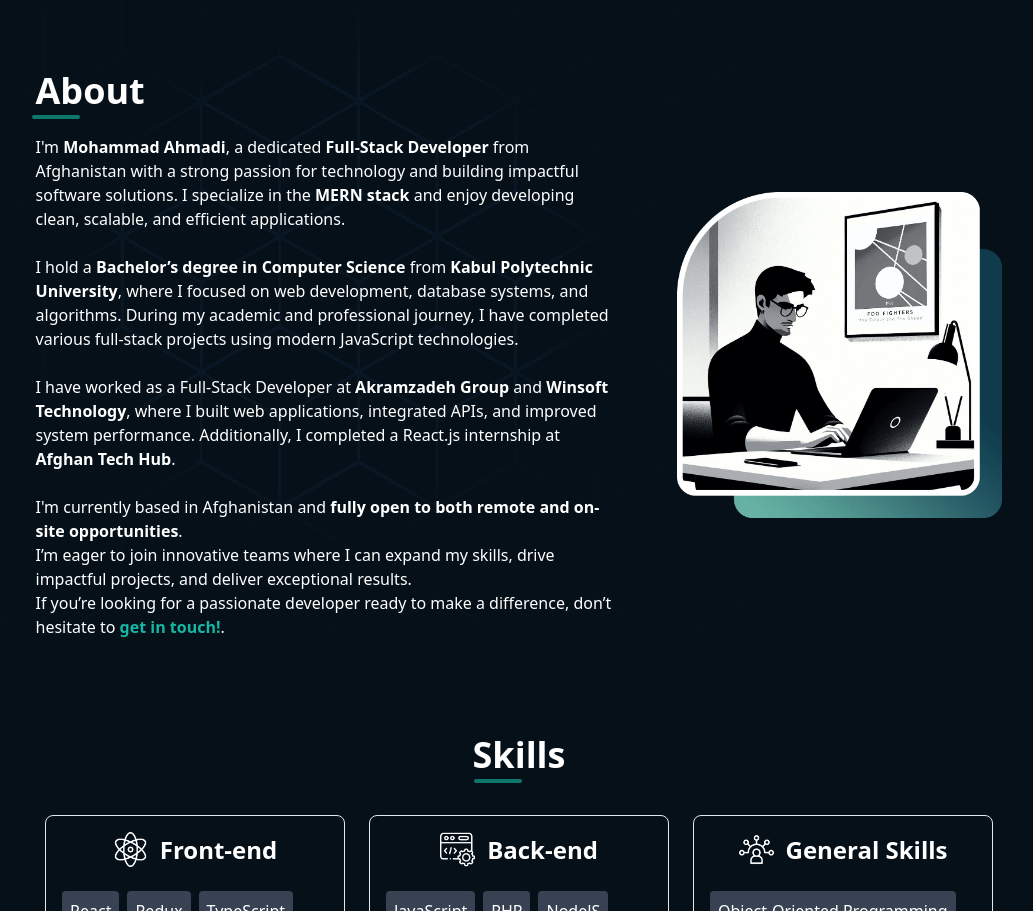
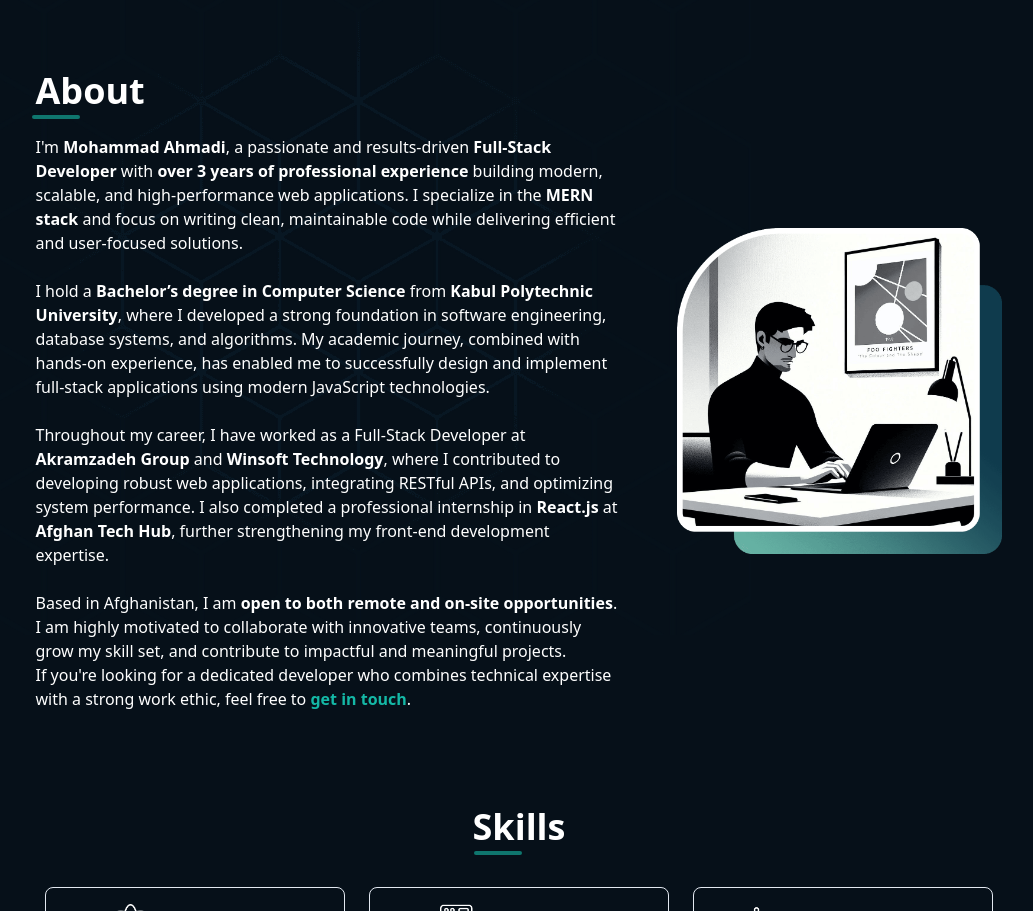
Before and after one commit to Tamohammad/Portfolio, a React (Vite) app: page / in a window 1280 px wide. Shown: the part 740-1651 px from the top of the page, without its empty margins (121-1154 px from the left). Built offline with nearby package versions, Linux system fonts and the light colour scheme.

Commit message:
update portfolio

```diff
--- a/src/components/About.tsx
+++ b/src/components/About.tsx
@@ -18,17 +18,21 @@ function About() {
             About
             <hr
               className="w-10 border-t-4 rounded border-teal-700 absolute left-[50%] -translate-x-12
-        md:mt-1 md:w-12 md:left-0 md:-translate-x-1"
+  md:mt-1 md:w-12 md:left-0 md:-translate-x-1"
             />
           </h2>
 
           <p>
-            I'm <span className="font-bold">Mohammad Ahmadi</span>, a dedicated{" "}
-            <span className="font-bold">Full-Stack Developer</span> from
-            Afghanistan with a strong passion for technology and building
-            impactful software solutions. I specialize in the{" "}
-            <span className="font-bold">MERN stack</span> and enjoy developing
-            clean, scalable, and efficient applications.
+            I'm <span className="font-bold">Mohammad Ahmadi</span>, a passionate
+            and results-driven{" "}
+            <span className="font-bold">Full-Stack Developer</span> with{" "}
+            <span className="font-bold">
+              over 3 years of professional experience
+            </span>{" "}
+            building modern, scalable, and high-performance web applications. I
+            specialize in the <span className="font-bold">MERN stack</span> and
+            focus on writing clean, maintainable code while delivering efficient
+            and user-focused solutions.
           </p>
           <br />
 
@@ -38,36 +42,39 @@ function About() {
               Bachelor’s degree in Computer Science
             </span>{" "}
             from <span className="font-bold">Kabul Polytechnic University</span>
-            , where I focused on web development, database systems, and
-            algorithms. During my academic and professional journey, I have
-            completed various full-stack projects using modern JavaScript
+            , where I developed a strong foundation in software engineering,
+            database systems, and algorithms. My academic journey, combined with
+            hands-on experience, has enabled me to successfully design and
+            implement full-stack applications using modern JavaScript
             technologies.
           </p>
           <br />
 
           <p>
-            I have worked as a Full-Stack Developer at{" "}
+            Throughout my career, I have worked as a Full-Stack Developer at{" "}
             <span className="font-bold">Akramzadeh Group</span> and{" "}
-            <span className="font-bold">Winsoft Technology</span>, where I built
-            web applications, integrated APIs, and improved system performance.
-            Additionally, I completed a React.js internship at{" "}
-            <span className="font-bold">Afghan Tech Hub</span>.
+            <span className="font-bold">Winsoft Technology</span>, where I
+            contributed to developing robust web applications, integrating
+            RESTful APIs, and optimizing system performance. I also completed a
+            professional internship in{" "}
+            <span className="font-bold">React.js</span> at{" "}
+            <span className="font-bold">Afghan Tech Hub</span>, further
+            strengthening my front-end development expertise.
           </p>
 
           <br />
 
           <p>
-            I'm currently based in Afghanistan and{" "}
+            Based in Afghanistan, I am{" "}
             <span className="font-bold">
-              fully open to both remote and on-site opportunities
+              open to both remote and on-site opportunities
             </span>
-            .
+            . I am highly motivated to collaborate with innovative teams,
+            continuously grow my skill set, and contribute to impactful and
+            meaningful projects.
             <br />
-            I’m eager to join innovative teams where I can expand my skills,
-            drive impactful projects, and deliver exceptional results.
-            <br />
-            If you’re looking for a passionate developer ready to make a
-            difference, don’t hesitate to{" "}
+            If you're looking for a dedicated developer who combines technical
+            expertise with a strong work ethic, feel free to{" "}
             <ScrollLink
               smooth={true}
               offset={-100}
@@ -75,7 +82,7 @@ function About() {
               to="contact"
               className="font-bold text-teal-500 cursor-pointer hover:underline"
             >
-              get in touch!
+              get in touch
             </ScrollLink>
             .
           </p>
--- a/src/components/Hero.tsx
+++ b/src/components/Hero.tsx
@@ -36,15 +36,16 @@ function Hero() {
             <span className="">I'm a Full-Stack Developer</span>
           </p>
           <p className="mt-4 mb-10 text-gray-300 md:text-lg">
-            React | Redux | TypeScript | Node | Express | NextJS
+            React | Redux | TypeScript | Node | Express | NextJS | Python | PHP
+            | Laravel
             <br />
-            HTML | CSS | Sass | TailwindCSS | Laravel | MySQL | MongoDB
+            HTML | CSS | Sass | TailwindCSS | MySQL | MongoDB
             <br />
           </p>
 
           <a
             target="_blank"
-            href={`https://drive.google.com/uc?export=download&id=1bNn4reCujzpOeZCpKH3mbbHcP6cmsMhT`}
+            href={`https://drive.google.com/file/d/1t1xBZ4BMWlGbs7RQuIByNXW4PXMMPBI0/view?usp=drive_link`}
             className="text-secondary-foreground font-semibold px-6 py-3 bg-teal-700 hover:bg-primary rounded-lg shadow transition"
           >
             Download CV
```
